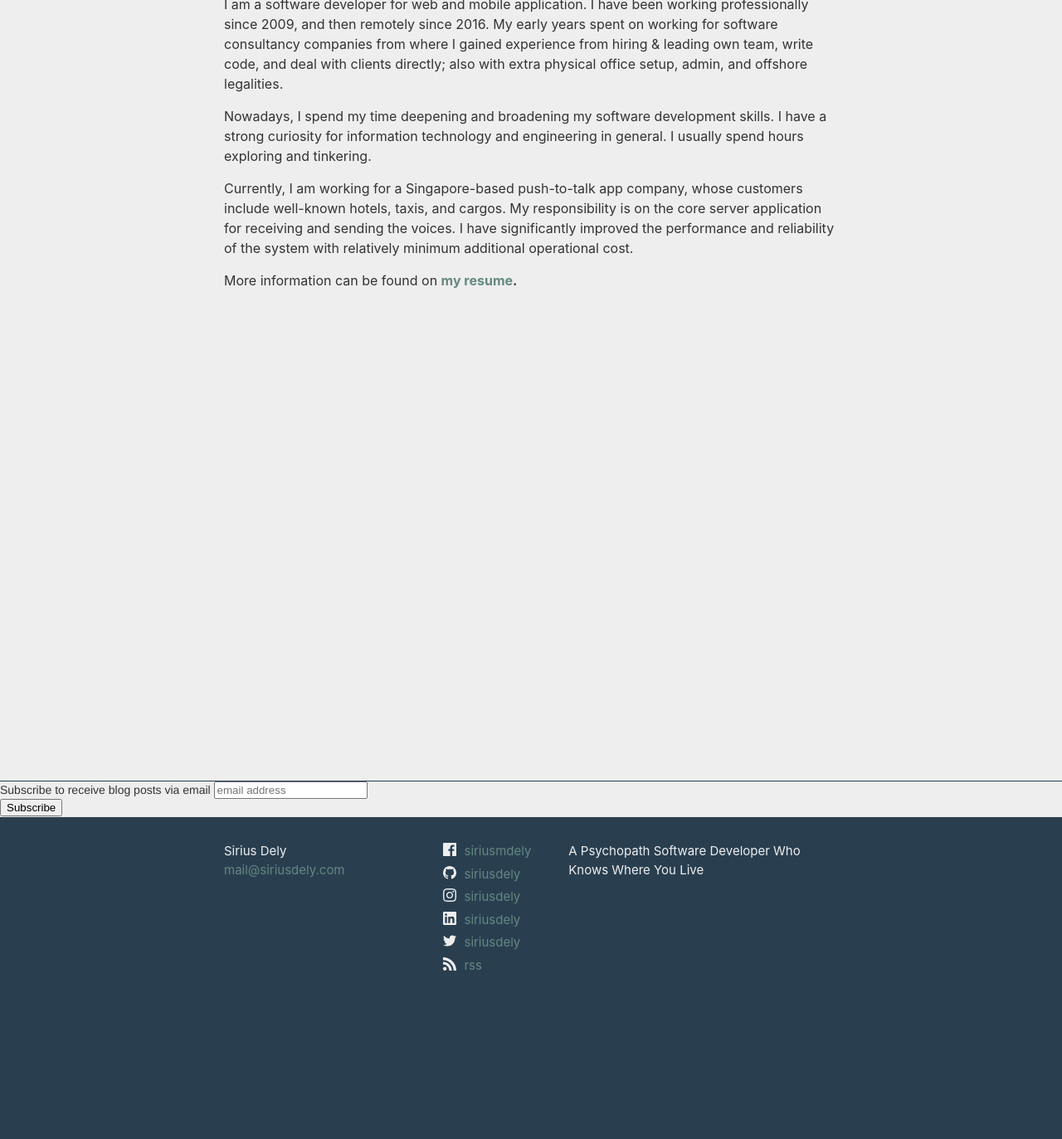
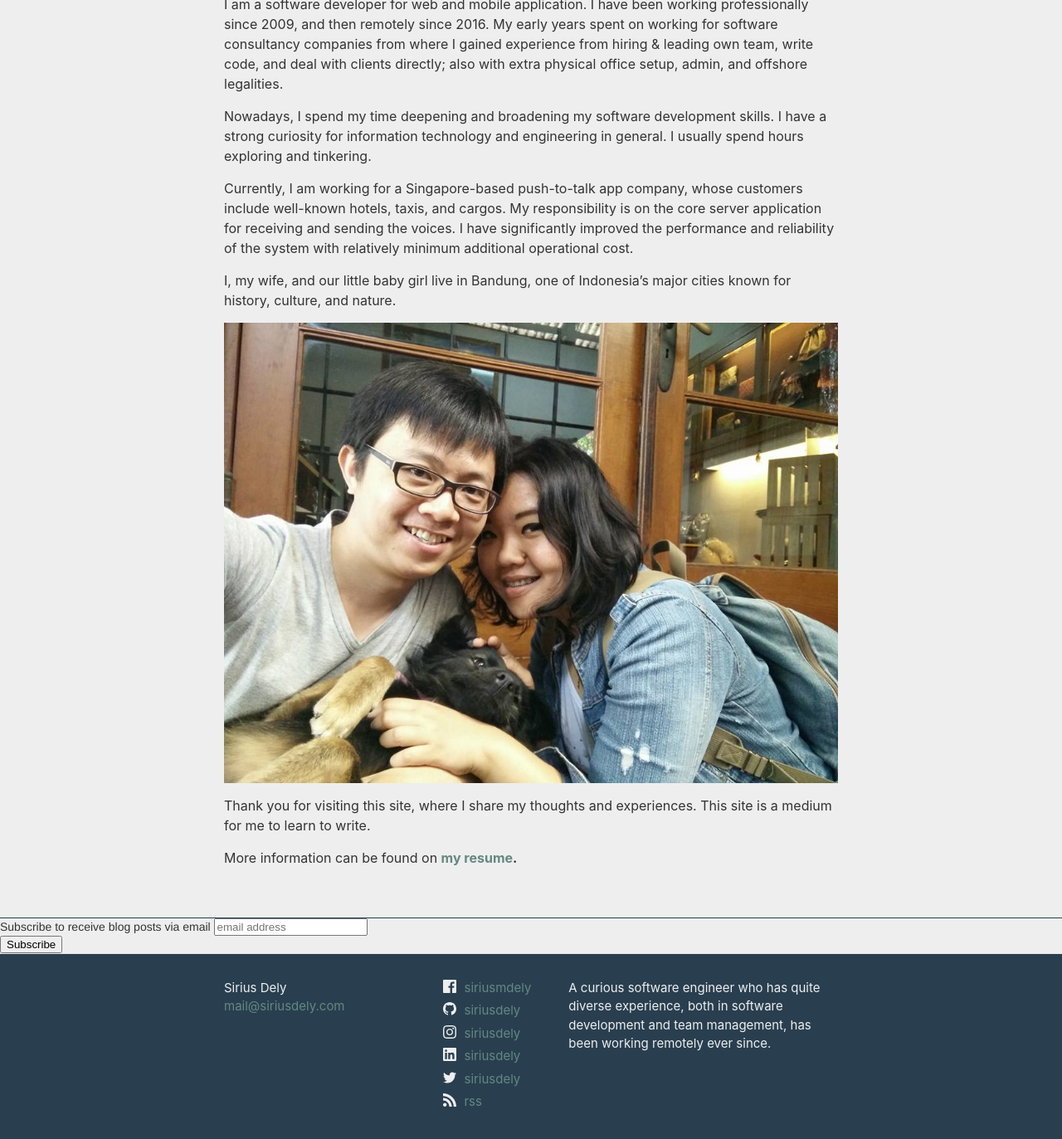
Before and after one commit to siriusdely/siriusdely.github.com, a Jekyll site: the page built from about.md, in a window 1280 px wide and 1400 px high, scrolled down 165 px. Shown: the top 1373 px of the window at 83% size. Built offline with Jekyll 4.4.1, drawn with Linux system fonts in a browser that asks for light colours; comment, search, counter and statistics services are not loaded.

Commit message:
update about and some other things (2)

```diff
--- a/_config.yml
+++ b/_config.yml
@@ -17,7 +17,7 @@ title: SiriusDely.com
 author: Sirius Dely
 email: mail@siriusdely.com
 description: > # this means to ignore newlines until "baseurl:"
-  A Psychopath Software Developer Who Knows Where You Live
+  A curious software engineer who has quite diverse experience, both in software development and team management, has been working remotely ever since.
 # baseurl: "/blog" # the subpath of your site, e.g. /blog
 url: "https://siriusdely.com" # the base hostname & protocol for your site, e.g. http://example.com
 permalink: /:title
--- a/about.md
+++ b/about.md
@@ -10,4 +10,11 @@ Nowadays, I spend my time deepening and broadening my software development skill
 
 Currently, I am working for a Singapore-based push-to-talk app company, whose customers include well-known hotels, taxis, and cargos. My responsibility is on the core server application for receiving and sending the voices. I have significantly improved the performance and reliability of the system with relatively minimum additional operational cost.
 
+
+I, my wife, and our little baby girl live in Bandung, one of Indonesia's major cities known for history, culture, and nature.
+
+![Kumi, Syl, & Sir](/assets/images/kumi-syl-sir.jpg)
+
+Thank you for visiting this site, where I share my thoughts and experiences. This site is a medium for me to learn to write.
+
 More information can be found on **[my resume](http://bit.ly/siriusdely).**
```
Also changed, not shown: _posts/2017-09-09-messenger-bot-quickstart-in-golang.md (+1 -1 lines), _posts/2019-02-14-2014-indonesian-general-election-d3js.md (+1 -1 lines), _posts/2019-02-15-initial-bukalapak-app.md (+1 -1 lines), assets/images/kumi-syl-sir.jpg (added).
